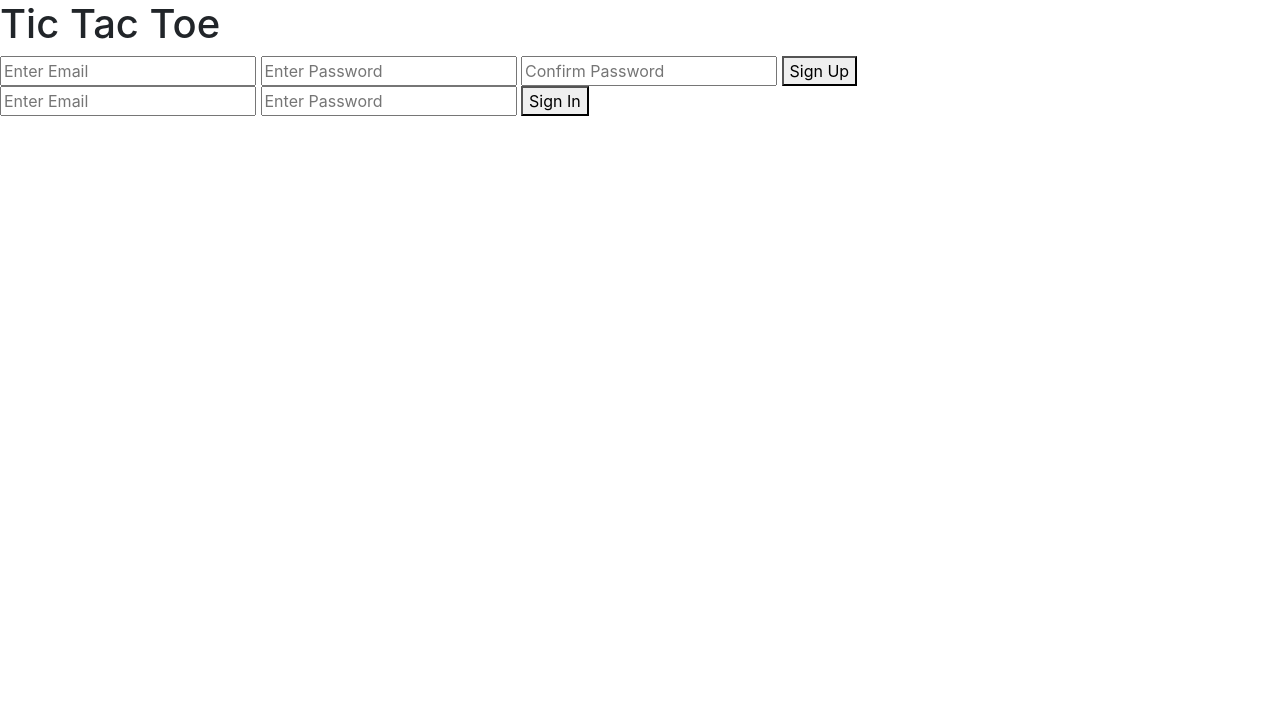
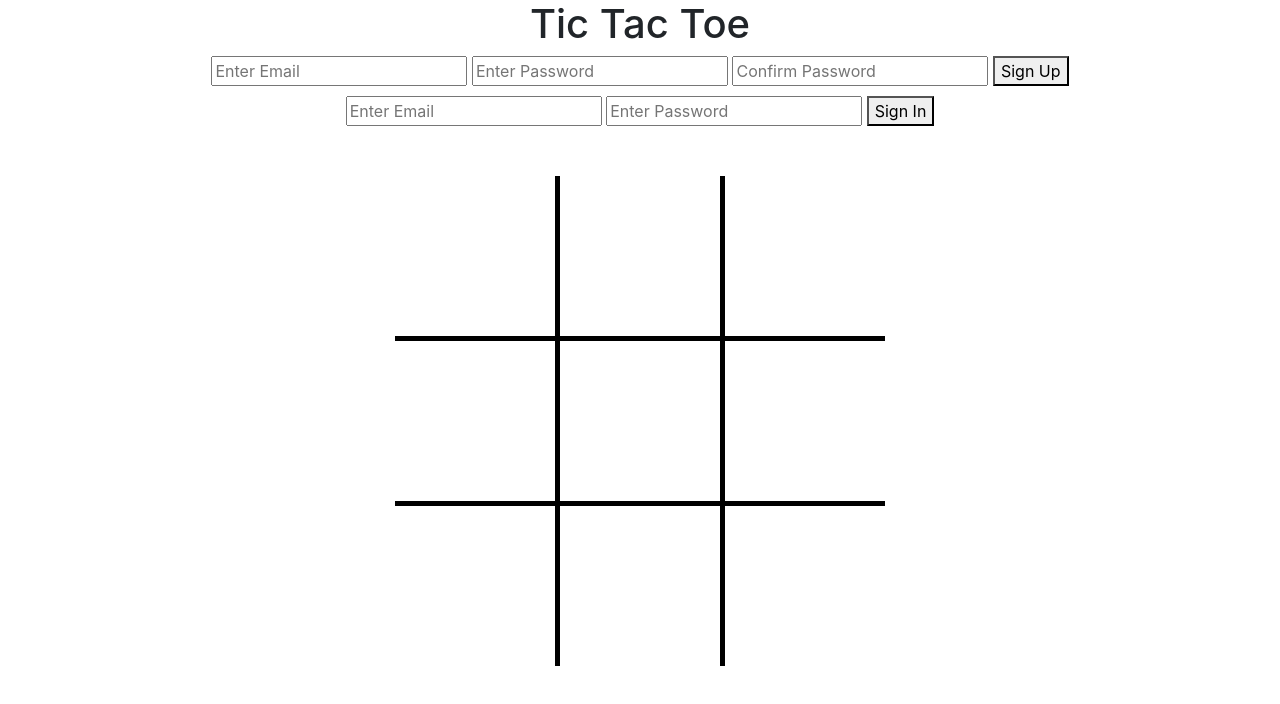
Before and after one commit to jnr0790/tictactoe-client, a website built with webpack: page index.html in a window 1280 px wide. Built offline with nearby package versions, Linux system fonts and the light colour scheme.

Commit message:
Add game board

```diff
--- a/assets/styles/index.scss
+++ b/assets/styles/index.scss
@@ -1 +1,27 @@
 @import '~bootstrap/scss/bootstrap';
+
+body {
+  text-align: center;
+}
+
+#sign-in {
+  margin: 10px;
+}
+
+#board {
+  display: flex;
+  flex-wrap: wrap;
+  justify-content: space-between;
+  background-color: black;
+  height: 490px;
+  width: 490px;
+  margin: 0 auto;
+  margin-top: 50px;
+}
+
+.square {
+  background-color: white;
+  height: 160px;
+  width: 160px;
+  margin-bottom: 5px;
+}
--- a/index.html
+++ b/index.html
@@ -53,6 +53,20 @@
         <button id='play-game'>Play Game!</button>
       </section>
 
+      <div id='board'>
+          <div class='square'></div>
+          <div class='square'></div>
+          <div class='square'></div>
+
+          <div class='square'></div>
+          <div class='square'></div>
+          <div class='square'></div>
+
+          <div class='square'></div>
+          <div class='square'></div>
+          <div class='square'></div>
+      </div>
+
     </main>
   </body>
 </html>
```
